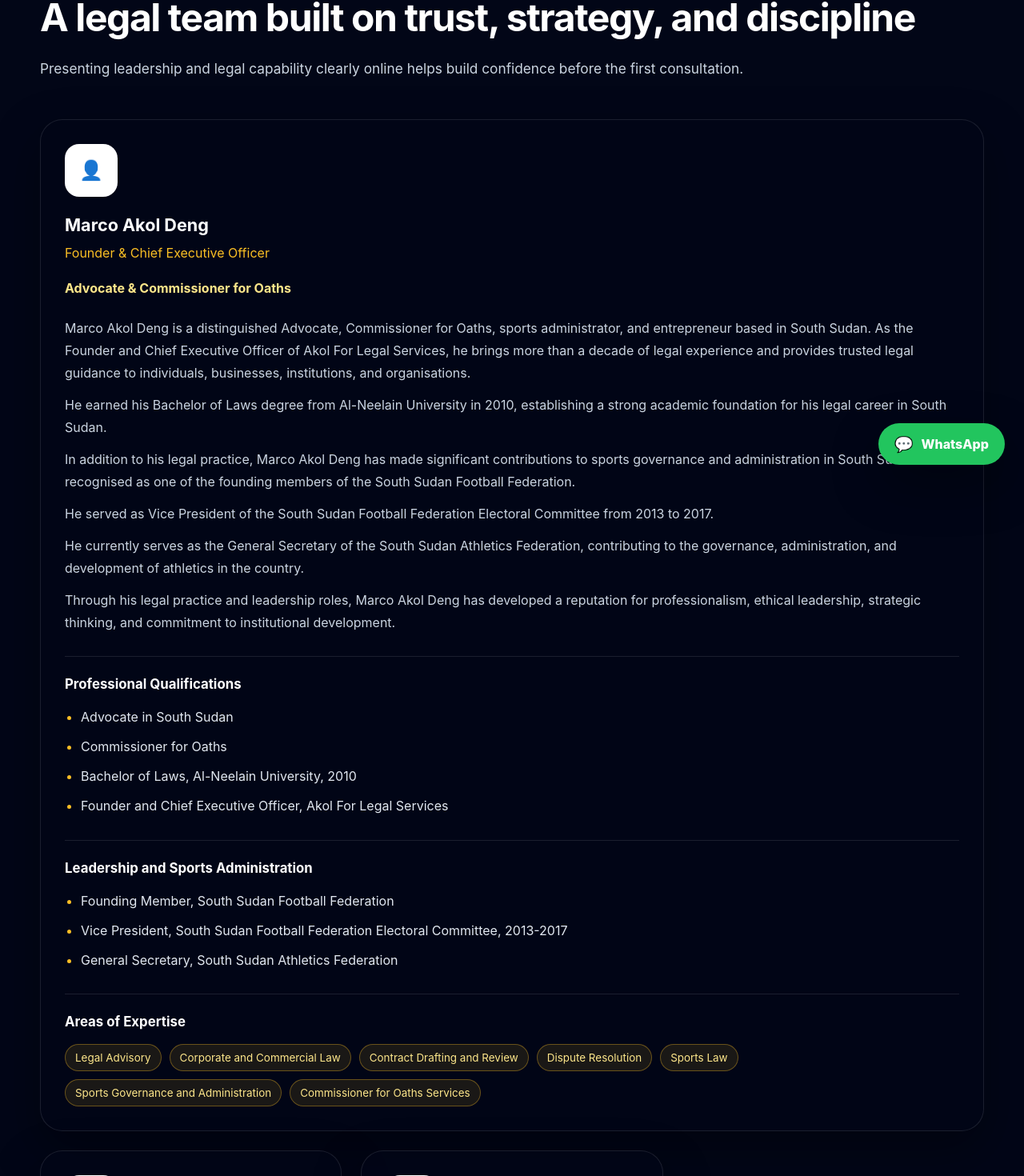
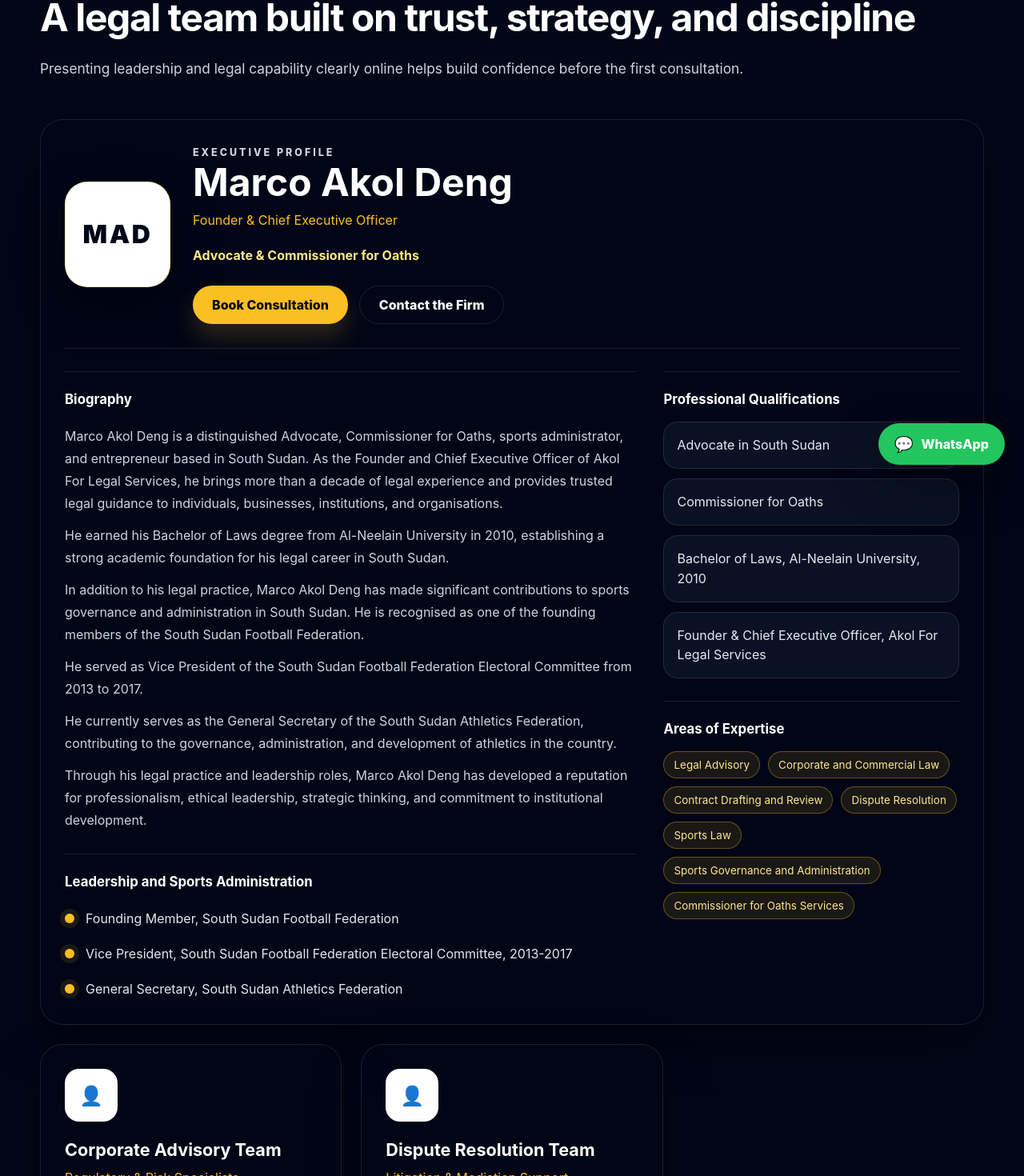
Before and after one commit to Jur815/Akol-Law-Firm-Website, a React (Vite) app: page /team in a window 1280 px wide. Shown: the part 195-1665 px from the top of the page at 80% size. Built offline with nearby package versions, Linux system fonts and the light colour scheme.

Commit message:
refactor: polish executive profile layout and production UI

```diff
--- a/src/data/siteData.js
+++ b/src/data/siteData.js
@@ -126,7 +126,7 @@
       "Advocate in South Sudan",
       "Commissioner for Oaths",
       "Bachelor of Laws, Al-Neelain University, 2010",
-      "Founder and Chief Executive Officer, Akol For Legal Services",
+      "Founder & Chief Executive Officer, Akol For Legal Services",
     ],
     leadership: [
       "Founding Member, South Sudan Football Federation",
--- a/src/index.css
+++ b/src/index.css
@@ -21,6 +21,7 @@
 
 html {
   scroll-behavior: smooth;
+  scroll-padding-top: 112px;
 }
 
 body {
@@ -33,6 +34,15 @@
 a {
   color: inherit;
   text-decoration: none;
+}
+
+a:focus-visible,
+button:focus-visible,
+input:focus-visible,
+textarea:focus-visible,
+select:focus-visible {
+  outline: 3px solid rgba(251, 191, 36, 0.85);
+  outline-offset: 4px;
 }
 
 button,
@@ -111,6 +121,7 @@
   display: flex;
   align-items: center;
   gap: 12px;
+  min-width: 0;
 }
 
 .brand-logo {
@@ -136,6 +147,7 @@
   margin: 0;
   color: var(--muted);
   font-size: 0.88rem;
+  overflow-wrap: anywhere;
 }
 
 .desktop-nav {
@@ -606,6 +618,7 @@
   align-items: flex-start;
   padding: 32px;
   box-shadow: var(--shadow);
+  scroll-margin-top: 120px;
 }
 
 .service-detail-content {
@@ -637,9 +650,11 @@
 
 .featured-profile-card {
   grid-column: span 3;
+  scroll-margin-top: 120px;
 }
 
-.avatar {
+.avatar,
+.profile-portrait {
   width: 66px;
   height: 66px;
   display: flex;
@@ -650,6 +665,27 @@
   color: var(--bg);
   font-size: 1.5rem;
   margin-bottom: 22px;
+}
+
+.profile-portrait {
+  width: clamp(92px, 14vw, 132px);
+  height: clamp(92px, 14vw, 132px);
+  border-radius: 28px;
+  color: var(--bg);
+  font-size: clamp(1.3rem, 3vw, 2rem);
+  font-weight: 900;
+  letter-spacing: 0.08em;
+  margin-bottom: 0;
+  border: 1px solid var(--border-gold);
+  box-shadow: var(--shadow);
+}
+
+.compact-portrait {
+  width: 82px;
+  height: 82px;
+  border-radius: 22px;
+  flex-shrink: 0;
+  font-size: 1.2rem;
 }
 
 .team-role {
@@ -667,22 +703,120 @@
   display: grid;
   gap: 12px;
   margin-top: 22px;
+  max-width: 760px;
 }
 
 .profile-copy p {
   margin: 0;
 }
 
-.profile-section {
+.profile-section,
+.profile-section-block {
   margin-top: 28px;
   padding-top: 24px;
   border-top: 1px solid var(--border);
 }
 
-.profile-section h4 {
+.profile-section h4,
+.profile-section-block h4 {
   margin: 0;
   color: white;
   font-size: 1.05rem;
+}
+
+.profile-header {
+  display: grid;
+  grid-template-columns: auto 1fr;
+  gap: 28px;
+  align-items: center;
+  padding-bottom: 30px;
+  border-bottom: 1px solid var(--border);
+}
+
+.profile-header-copy h3 {
+  font-size: clamp(1.8rem, 4vw, 3rem);
+  line-height: 1.08;
+}
+
+.profile-actions {
+  display: flex;
+  flex-wrap: wrap;
+  gap: 14px;
+  margin-top: 24px;
+}
+
+.profile-layout {
+  display: grid;
+  grid-template-columns: minmax(0, 1.45fr) minmax(300px, 0.75fr);
+  gap: 34px;
+  align-items: start;
+}
+
+.profile-main,
+.profile-aside {
+  min-width: 0;
+}
+
+.qualification-grid {
+  display: grid;
+  grid-template-columns: 1fr;
+  gap: 12px;
+  margin-top: 18px;
+}
+
+.qualification-card {
+  padding: 16px;
+  border: 1px solid var(--border);
+  border-radius: 18px;
+  background: rgba(15, 23, 42, 0.72);
+  color: #e2e8f0;
+  line-height: 1.55;
+}
+
+.profile-timeline {
+  display: grid;
+  gap: 16px;
+  margin: 22px 0 0;
+  padding: 0;
+  list-style: none;
+}
+
+.profile-timeline li {
+  display: grid;
+  grid-template-columns: auto 1fr;
+  gap: 14px;
+  align-items: start;
+}
+
+.profile-timeline span {
+  width: 12px;
+  height: 12px;
+  border-radius: 999px;
+  background: var(--gold);
+  margin-top: 8px;
+  box-shadow: 0 0 0 6px var(--gold-soft);
+}
+
+.profile-timeline p {
+  margin: 0;
+  color: #e2e8f0;
+}
+
+.leadership-grid {
+  display: grid;
+  grid-template-columns: minmax(0, 0.95fr) minmax(360px, 1.05fr);
+  gap: 56px;
+  align-items: center;
+}
+
+.leadership-intro .btn {
+  margin-top: 28px;
+}
+
+.leadership-card {
+  display: flex;
+  gap: 22px;
+  align-items: flex-start;
 }
 
 .leadership-card h3 {
@@ -932,6 +1066,15 @@
     grid-column: span 2;
   }
 
+  .profile-layout,
+  .leadership-grid {
+    grid-template-columns: 1fr;
+  }
+
+  .profile-header {
+    align-items: start;
+  }
+
   .service-detail-card {
     flex-direction: column;
   }
@@ -970,6 +1113,26 @@
     grid-column: span 1;
   }
 
+  .profile-header,
+  .leadership-card {
+    grid-template-columns: 1fr;
+    flex-direction: column;
+  }
+
+  .profile-actions {
+    width: 100%;
+  }
+
+  .profile-actions .btn,
+  .leadership-intro .btn {
+    width: 100%;
+    justify-content: center;
+  }
+
+  .profile-copy {
+    max-width: none;
+  }
+
   .service-detail-content {
     flex-direction: column;
   }
@@ -989,3 +1152,9 @@
     padding: 0;
   }
 }
+
+@media (max-width: 360px) {
+  .brand-subtitle {
+    display: none;
+  }
+}
--- a/src/pages/HomePage.jsx
+++ b/src/pages/HomePage.jsx
@@ -51,12 +51,12 @@
 
       {leader ? (
         <section className="section">
-          <div className="container two-column">
-            <div>
+          <div className="container leadership-grid">
+            <div className="leadership-intro">
               <SectionHeading
                 eyebrow="Leadership"
                 title="Leadership Built on Legal Excellence"
-                description={leader.shortBio}
+                description="Marco Akol Deng leads Akol For Legal Services with legal discipline, institutional experience, and a commitment to trusted professional counsel."
               />
               <Link to="/team#marco-akol-deng" className="btn btn-gold">
                 View Full Profile
@@ -64,16 +64,22 @@
             </div>
 
             <div className="glass-card leadership-card">
+              <div className="profile-portrait compact-portrait" aria-hidden="true">
+                MAD
+              </div>
+              <div>
                 <p className="eyebrow">Founder Profile</p>
                 <h3>{leader.name}</h3>
                 <p className="team-role">{leader.role}</p>
                 <p className="team-credentials">{leader.credentials}</p>
+                <p>{leader.shortBio}</p>
                 <div className="pill-wrap compact-pills">
                   {leader.expertise.slice(0, 4).map((item) => (
                     <span key={item} className="pill">
                       {item}
                     </span>
                   ))}
+                </div>
               </div>
             </div>
           </div>
--- a/src/pages/TeamPage.jsx
+++ b/src/pages/TeamPage.jsx
@@ -1,6 +1,7 @@
 import SectionHeading from "../components/common/SectionHeading";
 import Seo from "../components/common/Seo";
 import { team } from "../data/siteData";
+import { Link } from "react-router-dom";
 
 export default function TeamPage() {
   return (
@@ -25,45 +26,18 @@
               id={member.slug}
               className={member.qualifications ? "team-card featured-profile-card" : "team-card"}
             >
-              <div className="avatar">👤</div>
-              <h3>{member.name}</h3>
-              <p className="team-role">{member.role}</p>
-              {member.credentials ? (
-                <p className="team-credentials">{member.credentials}</p>
-              ) : null}
-              {Array.isArray(member.bio) ? (
-                <div className="profile-copy">
-                  {member.bio.map((paragraph) => (
-                    <p key={paragraph}>{paragraph}</p>
-                  ))}
-                </div>
+              {member.qualifications ? (
+                <ExecutiveProfile member={member} />
               ) : (
-                <p>{member.bio}</p>
+                <>
+                  <div className="avatar" aria-hidden="true">
+                    👤
+                  </div>
+                  <h3>{member.name}</h3>
+                  <p className="team-role">{member.role}</p>
+                  <p>{member.bio}</p>
+                </>
               )}
-              {member.qualifications ? (
-                <ProfileSection
-                  title="Professional Qualifications"
-                  items={member.qualifications}
-                />
-              ) : null}
-              {member.leadership ? (
-                <ProfileSection
-                  title="Leadership and Sports Administration"
-                  items={member.leadership}
-                />
-              ) : null}
-              {member.expertise ? (
-                <div className="profile-section">
-                  <h4>Areas of Expertise</h4>
-                  <div className="pill-wrap compact-pills">
-                    {member.expertise.map((item) => (
-                      <span key={item} className="pill">
-                        {item}
-                      </span>
-                    ))}
-                  </div>
-                </div>
-              ) : null}
             </div>
           ))}
         </div>
@@ -72,15 +46,77 @@
   );
 }
 
-function ProfileSection({ title, items }) {
+function ExecutiveProfile({ member }) {
   return (
-    <div className="profile-section">
-      <h4>{title}</h4>
-      <ul className="profile-list">
-        {items.map((item) => (
-          <li key={item}>{item}</li>
-        ))}
-      </ul>
-    </div>
+    <>
+      <div className="profile-header">
+        <div className="profile-portrait" aria-hidden="true">
+          MAD
+        </div>
+        <div className="profile-header-copy">
+          <p className="eyebrow">Executive Profile</p>
+          <h3>{member.name}</h3>
+          <p className="team-role">{member.role}</p>
+          <p className="team-credentials">{member.credentials}</p>
+          <div className="profile-actions">
+            <Link to="/contact" className="btn btn-gold">
+              Book Consultation
+            </Link>
+            <Link to="/contact" className="btn btn-outline">
+              Contact the Firm
+            </Link>
+          </div>
+        </div>
+      </div>
+
+      <div className="profile-layout">
+        <div className="profile-main">
+          <section className="profile-section-block" aria-labelledby="marco-biography">
+            <h4 id="marco-biography">Biography</h4>
+            <div className="profile-copy">
+              {member.bio.map((paragraph) => (
+                <p key={paragraph}>{paragraph}</p>
+              ))}
+            </div>
+          </section>
+
+          <section className="profile-section-block" aria-labelledby="marco-leadership">
+            <h4 id="marco-leadership">Leadership and Sports Administration</h4>
+            <ol className="profile-timeline">
+              {member.leadership.map((item) => (
+                <li key={item}>
+                  <span aria-hidden="true" />
+                  <p>{item}</p>
+                </li>
+              ))}
+            </ol>
+          </section>
+        </div>
+
+        <aside className="profile-aside" aria-label={`${member.name} professional details`}>
+          <section className="profile-section-block" aria-labelledby="marco-qualifications">
+            <h4 id="marco-qualifications">Professional Qualifications</h4>
+            <div className="qualification-grid">
+              {member.qualifications.map((item) => (
+                <div key={item} className="qualification-card">
+                  {item}
+                </div>
+              ))}
+            </div>
+          </section>
+
+          <section className="profile-section-block" aria-labelledby="marco-expertise">
+            <h4 id="marco-expertise">Areas of Expertise</h4>
+            <div className="pill-wrap compact-pills">
+              {member.expertise.map((item) => (
+                <span key={item} className="pill">
+                  {item}
+                </span>
+              ))}
+            </div>
+          </section>
+        </aside>
+      </div>
+    </>
   );
 }
```
Lines whose indentation alone changed are shown as unchanged.
